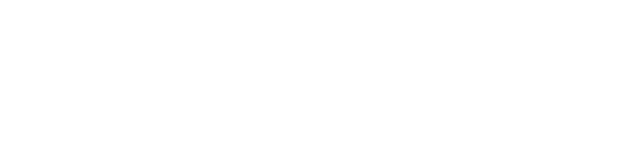
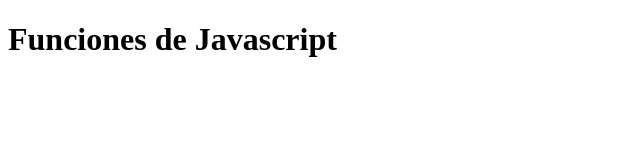
Before and after one commit to Natalia-Medina/Funciones-JS, a plain HTML site: page index.html in a window 1280 px wide. Shown: the whole page, without its empty margins (0-640 px from the left). Drawn offline with Linux system fonts and the light colour scheme.

Commit message:
Funciones

```diff
--- a/index.html
+++ b/index.html
@@ -7,6 +7,7 @@
     <script src="funciones.js"></script>
 </head>
 <body>
+    <h1>Funciones de Javascript</h1>
 
 </body>
 </html>
```
